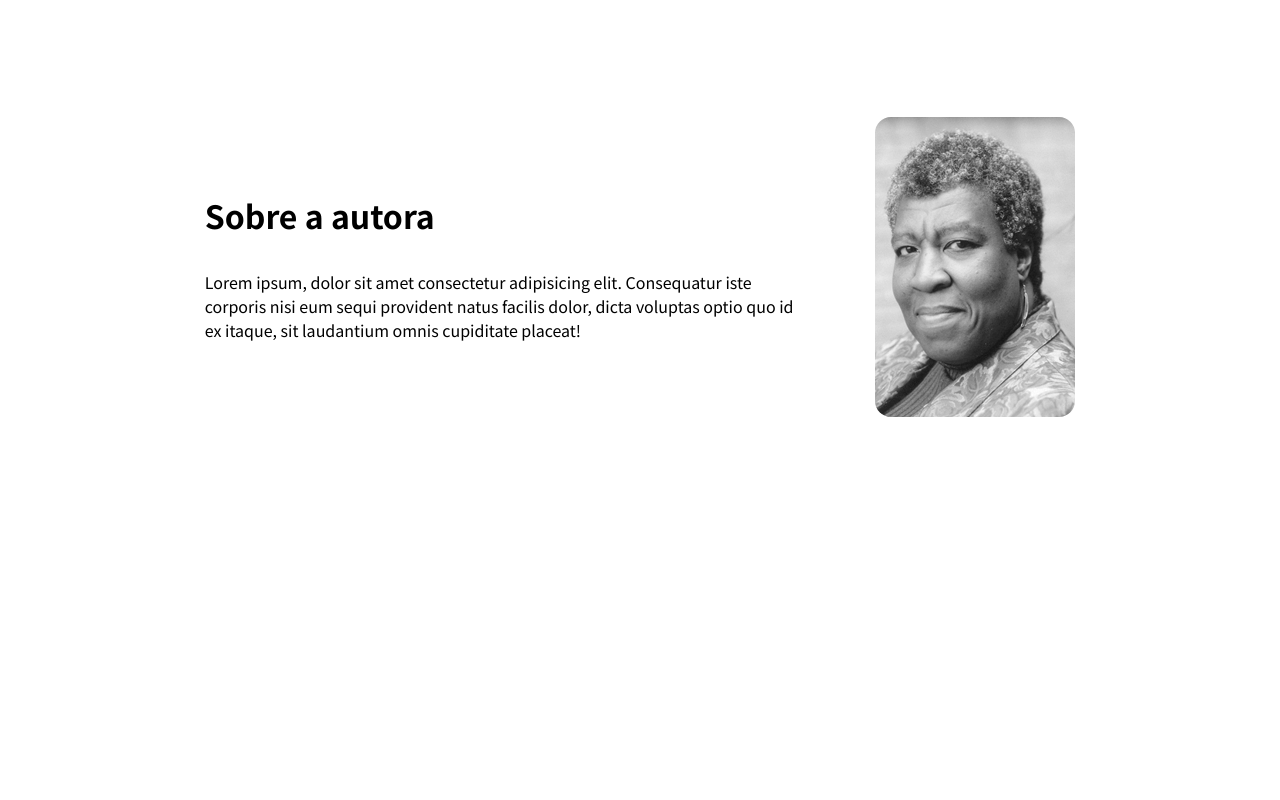
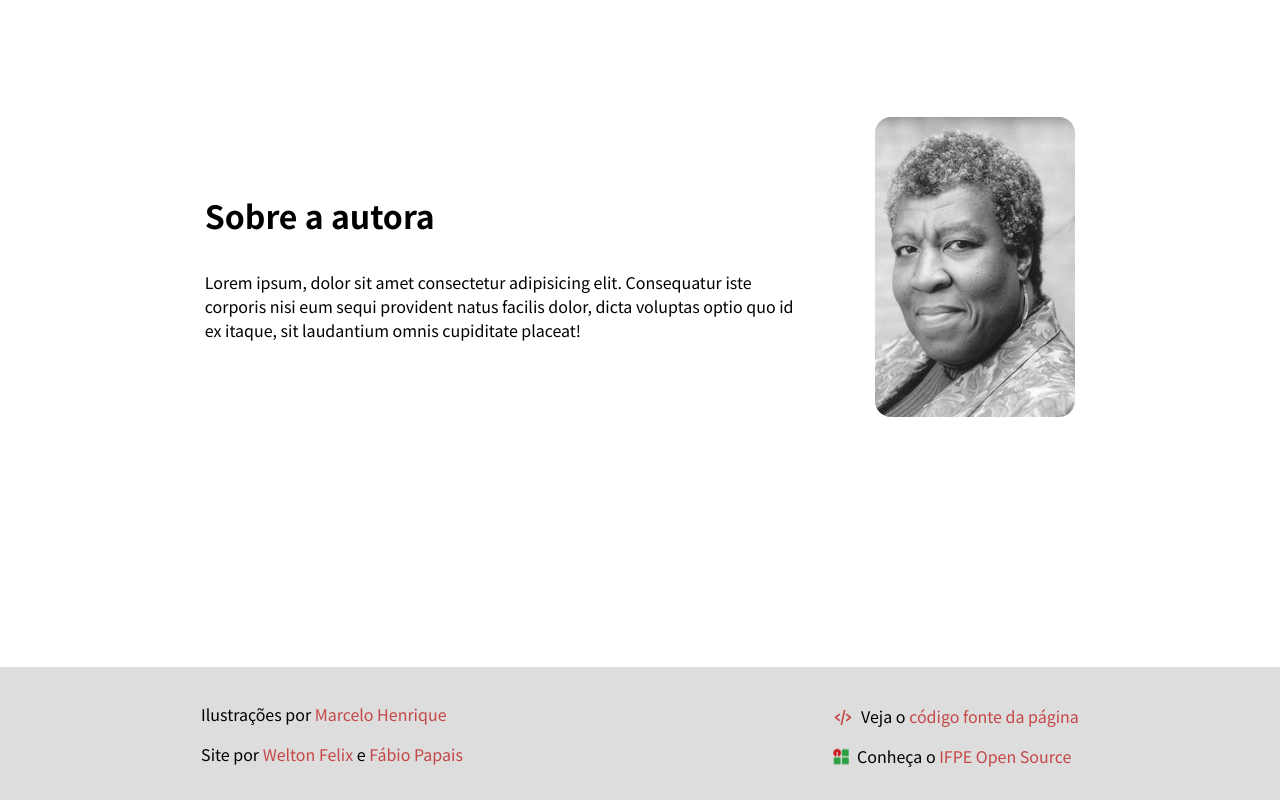
Before and after one commit to weltonfelix/kindred, a React (Create React App) app: page / in a window 1280 px wide. Shown: the part 1733-2533 px from the top of the page. Before the commit the page ends 2400 px from the top, so only its background shows below. Built offline with nearby package versions, Linux system fonts and the light colour scheme; the HTML template or start-up script is replaced by a standard one.

Commit message:
create footer

```diff
--- a/src/App.css
+++ b/src/App.css
@@ -81,3 +81,31 @@ div#author img {
     object-fit: cover;
   }
 }
+
+footer {
+  background-color: #DDD;
+  display: flex;
+  align-items: center;
+  justify-content: space-around;
+  padding: 32px 16px 32px 16px;
+}
+
+footer a {
+  color: #c54747;
+}
+
+footer div p+p {
+  margin-top: 16px;
+}
+
+.text-icon {
+  height: 1.5rem;
+  margin-right: 8px;
+  transform: translateY(0.4rem);
+}
+
+img.text-icon {
+  height: 1rem;
+  width: 1rem;
+  transform: translateY(0.1rem);
+}
--- a/src/App.tsx
+++ b/src/App.tsx
@@ -1,5 +1,5 @@
-import React from "react";
 import { IoIosArrowDown as ArrowDown } from "react-icons/io";
+import { BiCodeAlt } from "react-icons/bi";
 
 import Chapter from "./Chapter";
 import Navigator from "./Navigator";
@@ -24,14 +24,74 @@ function App() {
         <div>
           <h2>Sobre a autora</h2>
           <p>
-            Lorem ipsum, dolor sit amet consectetur adipisicing elit. Consequatur
-            iste corporis nisi eum sequi provident natus facilis dolor, dicta
-            voluptas optio quo id ex itaque, sit laudantium omnis cupiditate
-            placeat!
+            Lorem ipsum, dolor sit amet consectetur adipisicing elit.
+            Consequatur iste corporis nisi eum sequi provident natus facilis
+            dolor, dicta voluptas optio quo id ex itaque, sit laudantium omnis
+            cupiditate placeat!
           </p>
         </div>
         <img src="octaviabutler.png" alt="Octavia Butler" />
       </div>
+      <footer>
+        <div>
+          <p>
+            Ilustrações por{" "}
+            <a
+              href="https://www.instagram.com/mh_drawing_/"
+              target="_blank"
+              rel="noopener noreferrer"
+            >
+              Marcelo Henrique
+            </a>
+          </p>
+          <p>
+            Site por{" "}
+            <a
+              href="https://github.com/weltonfelix"
+              target="_blank"
+              rel="noopener noreferrer"
+            >
+              Welton Felix
+            </a>{" "}
+            e{" "}
+            <a
+              href="https://github.com/fabiopapais"
+              target="_blank"
+              rel="noopener noreferrer"
+            >
+              Fábio Papais
+            </a>
+          </p>
+        </div>
+        <div>
+          <p>
+            <BiCodeAlt className="text-icon" size="20" color="#c54747" />
+            Veja o{" "}
+            <a
+              href="https://github.com/weltonfelix/kindred"
+              target="_blank"
+              rel="noopener noreferrer"
+            >
+              código fonte da página
+            </a>
+          </p>
+          <p>
+            <img
+              src="ifpeopensource.png"
+              alt="IFPE Open Source"
+              className="text-icon"
+            />
+            Conheça o{" "}
+            <a
+              href="https://www.ifpeopensource.com.br/"
+              target="_blank"
+              rel="noopener noreferrer"
+            >
+              IFPE Open Source
+            </a>
+          </p>
+        </div>
+      </footer>
     </>
   );
 }
```
Also changed, not shown: public/ifpeopensource.png (added).
